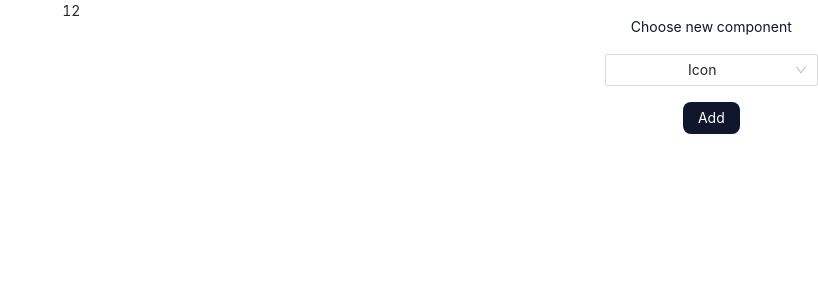
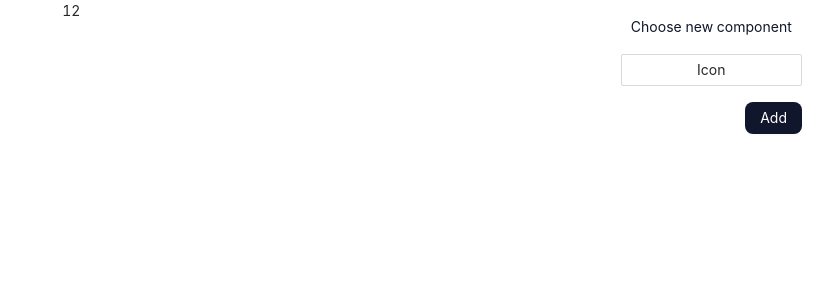
Before and after one commit to KrzysztofKrych/editor, a React (Create React App) app: page / in a window 1280 px wide. Shown: the top 300 px of the page, without its empty margins (462-1280 px from the left). Built offline with nearby package versions, Linux system fonts and the light colour scheme.

Commit message:
update of menu ui

```diff
--- a/src/components/ui/SelectLabel.tsx
+++ b/src/components/ui/SelectLabel.tsx
@@ -7,13 +7,16 @@ interface Props {
   options: ReactElement[]
   title: string
   titlePadding?: string
+  showArrow?: boolean
 }
 
-export const SelectLabel = ({ defaultValue, options, title, titlePadding }: Props) => (
+export const SelectLabel = ({ defaultValue, options, title, titlePadding, showArrow = false }: Props) => (
   <>
     <StyledText padding={titlePadding} size='14' color={COLORS.PRIMARY}>
       {title}
     </StyledText>
-    <StyledSelect defaultValue={defaultValue}>{options}</StyledSelect>
+    <StyledSelect showArrow={showArrow} defaultValue={defaultValue}>
+      {options}
+    </StyledSelect>
   </>
 )
--- a/src/components/views/EditorMenu.tsx
+++ b/src/components/views/EditorMenu.tsx
@@ -1,11 +1,12 @@
 import { Select } from 'antd'
+import { StyledFlex } from '../../styles/styled-components'
 import { ButtonType, DraggableType } from '../../utils/enums'
 import { Button } from '../ui/Button'
 import { SelectLabel } from '../ui/SelectLabel'
 
 export const EditorMenu = () => (
   <div>
-    <div>
+    <StyledFlex direction='column' padding=' 0 1rem '>
       <SelectLabel
         title='Choose new component'
         titlePadding='1rem 0'
@@ -16,7 +17,7 @@ export const EditorMenu = () => (
           </Select.Option>
         ))}
       />
-      <Button style={{ margin: '1rem 0' }} type={ButtonType.PRIMARY} text='Add' />
-    </div>
+      <Button style={{ margin: '1rem 0', alignSelf: 'flex-end' }} type={ButtonType.PRIMARY} text='Add' />
+    </StyledFlex>
   </div>
 )
--- a/src/styles/styled-components.ts
+++ b/src/styles/styled-components.ts
@@ -17,6 +17,22 @@ export const StyledGrid = styled.div<{ columns: string; rows?: string; height?:
   grid-template-rows: ${(props) => (props.rows ? props.rows : 'inherit')};
   height: ${(props) => (props.height ? props.height : '100%')};
 `
+
+export const StyledFlex = styled.div<{
+  direction?: string
+  justifycontent?: string
+  aligncontent?: string
+  alignitems?: string
+  padding?: string
+}>`
+  display: flex;
+  justify-content: ${(props) => (props.justifycontent ? props.justifycontent : 'center')};
+  align-items: ${(props) => (props.alignitems ? props.alignitems : 'center')};
+  align-content: ${(props) => (props.aligncontent ? props.aligncontent : 'center')};
+  flex-direction: ${(props) => (props.direction ? props.direction : 'row')};
+  padding: ${(props) => props.padding};
+`
+
 export const StyledText = styled(Typography.Text)<{
   size: string
   padding?: string
```
